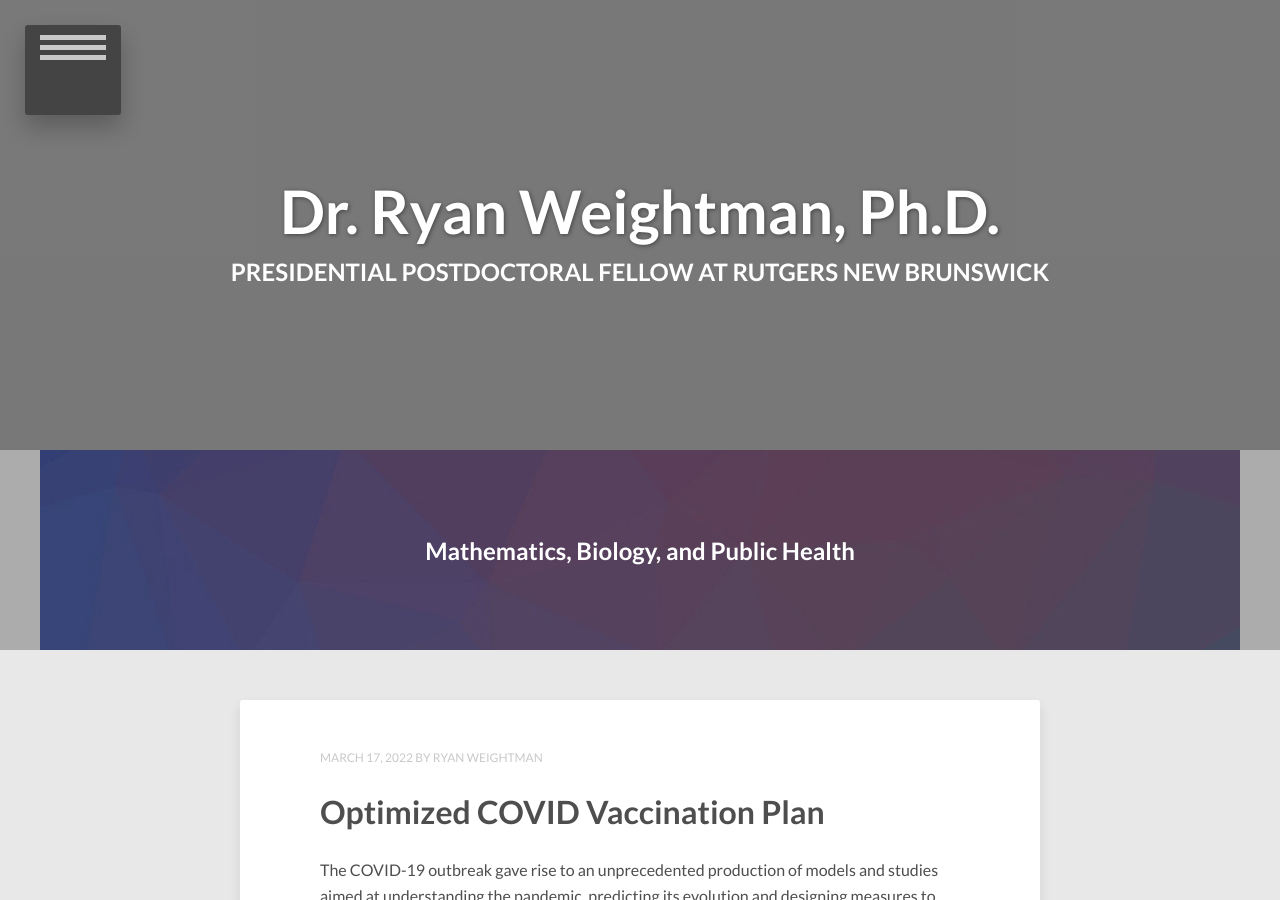
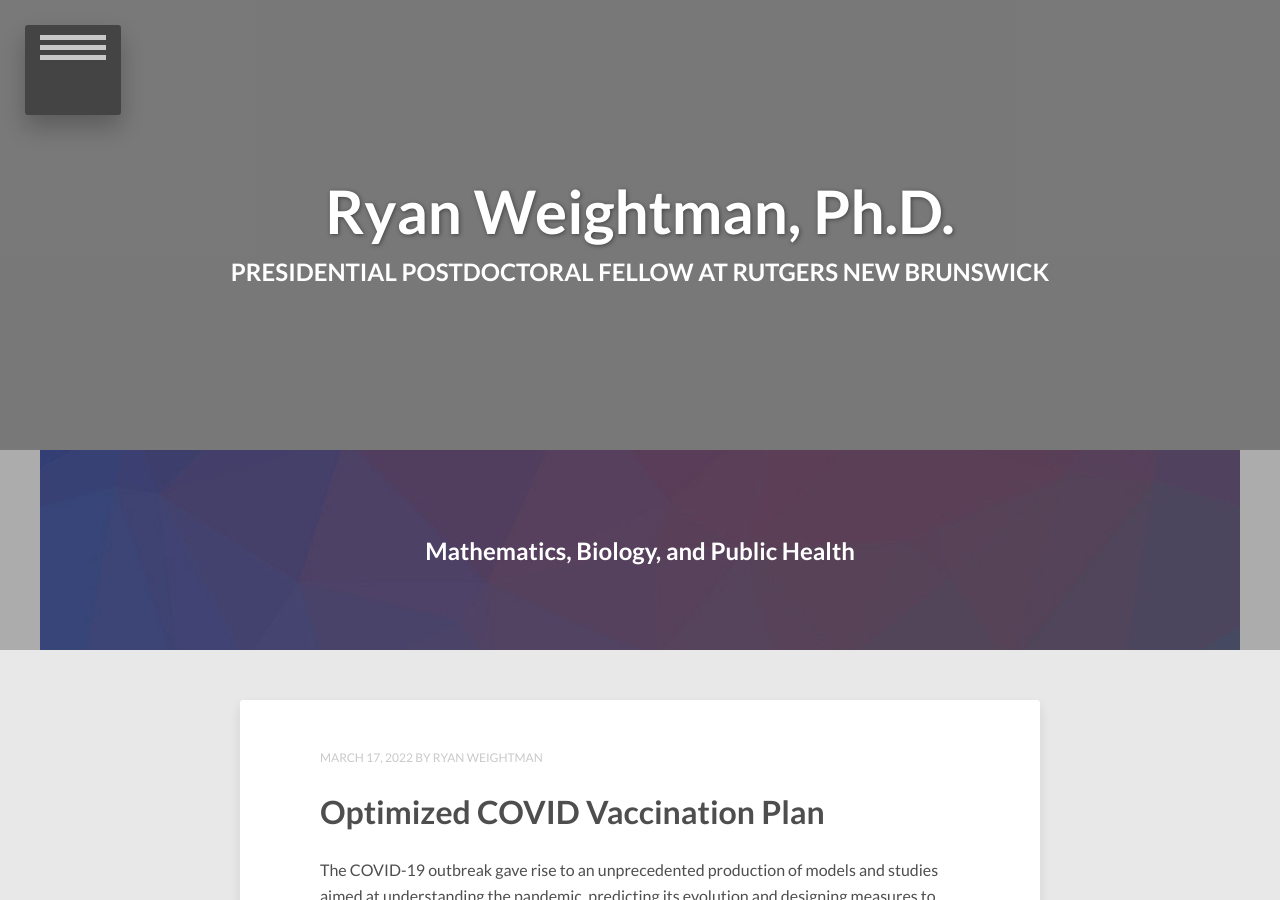
Before and after one commit to RyanJ119/RyanJ119.github.io, a Jekyll site: the page built from index.html, in a window 1280 px wide and 900 px high. Built offline with Jekyll 4.4.1, drawn with Linux system fonts in a browser that asks for light colours; nearby versions of some CDN libraries; the list of posts is cut into pages by our own code.

```diff
--- a/_config.yml
+++ b/_config.yml
@@ -1,4 +1,4 @@
-title:       Dr. Ryan Weightman, Ph.D.
+title:       Ryan Weightman, Ph.D.
 description:
 disqus_shortname:
 reading_time:     false
```
